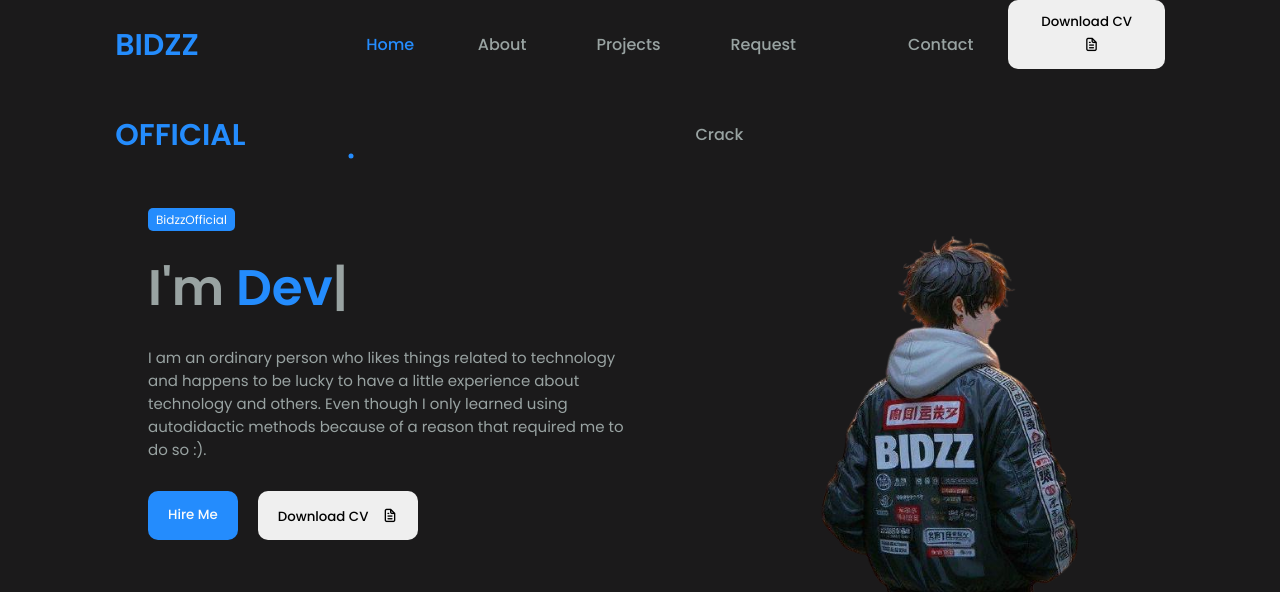
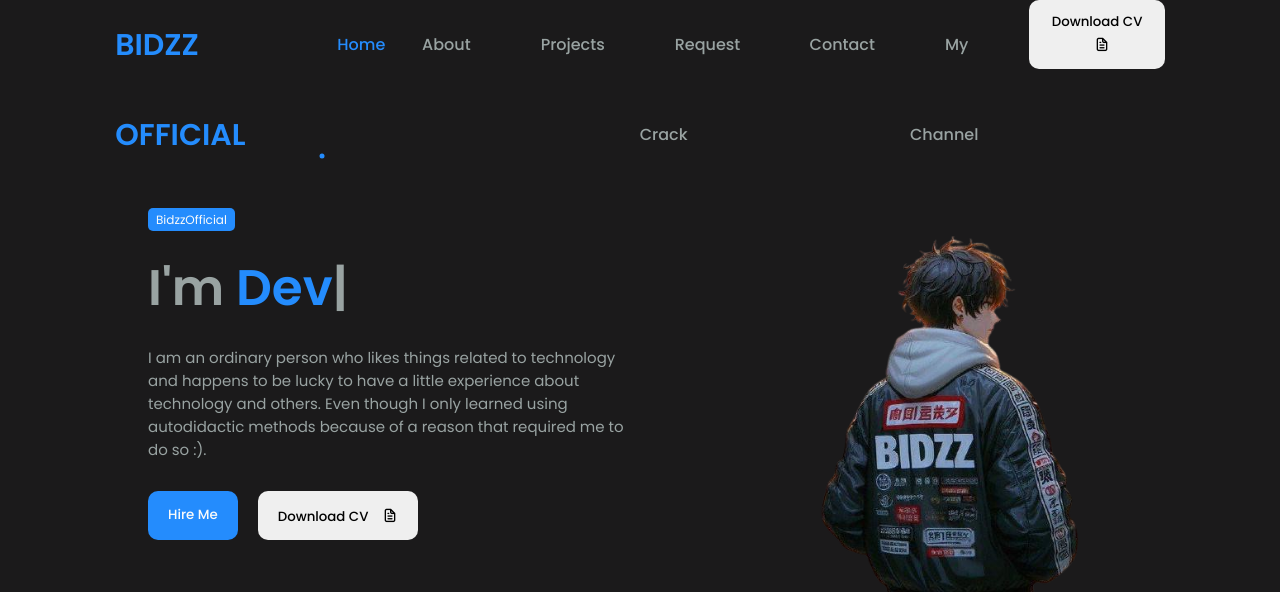
Before and after one commit to Jking123456/ABOUT-ME, a plain HTML site: page index.html in a window 1280 px wide. Shown: the top 592 px of the page. Drawn offline with nearby package versions, Linux system fonts and the light colour scheme.

Commit message:
Add files via upload

```diff
--- a/index.html
+++ b/index.html
@@ -33,9 +33,12 @@
                        <a href="https://t.me/reqcrackbybidzz" class="nav-link">Request Crack</a>
                        <div class="circle"></div>
                     </li>
-                     <li class="nav_list">
+                    <li class="nav_list">
                         <a href="#contact" class="nav-link">Contact</a>
                         <div class="circle"></div>
+                    <li class="nav_list">
+                       <a href="https://t.me/cheatbybidzz" class="nav-link">My Channel</a>
+                       <div class="circle"></div>
                     </li>
                 </ul>
             </div>
```
